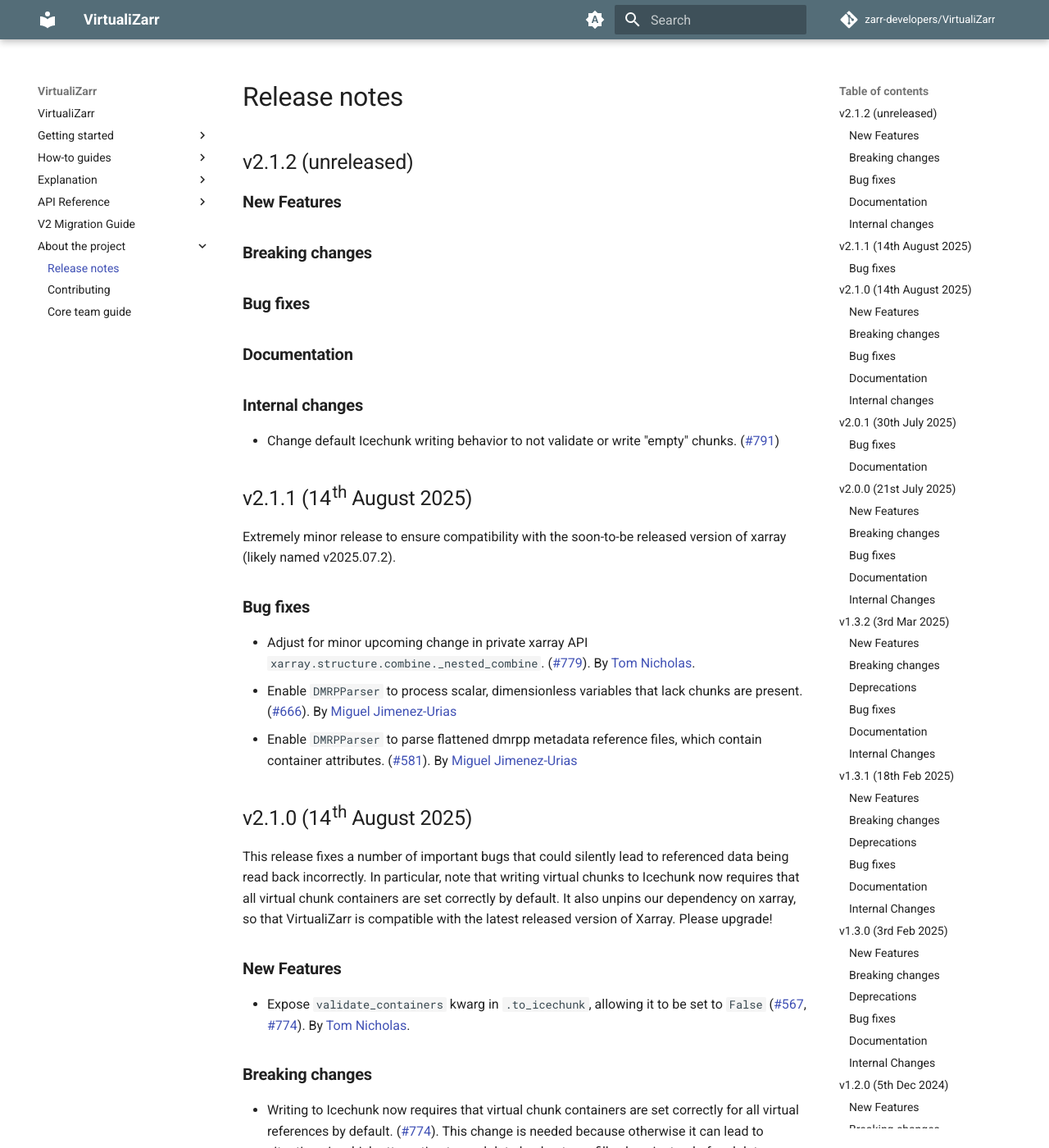
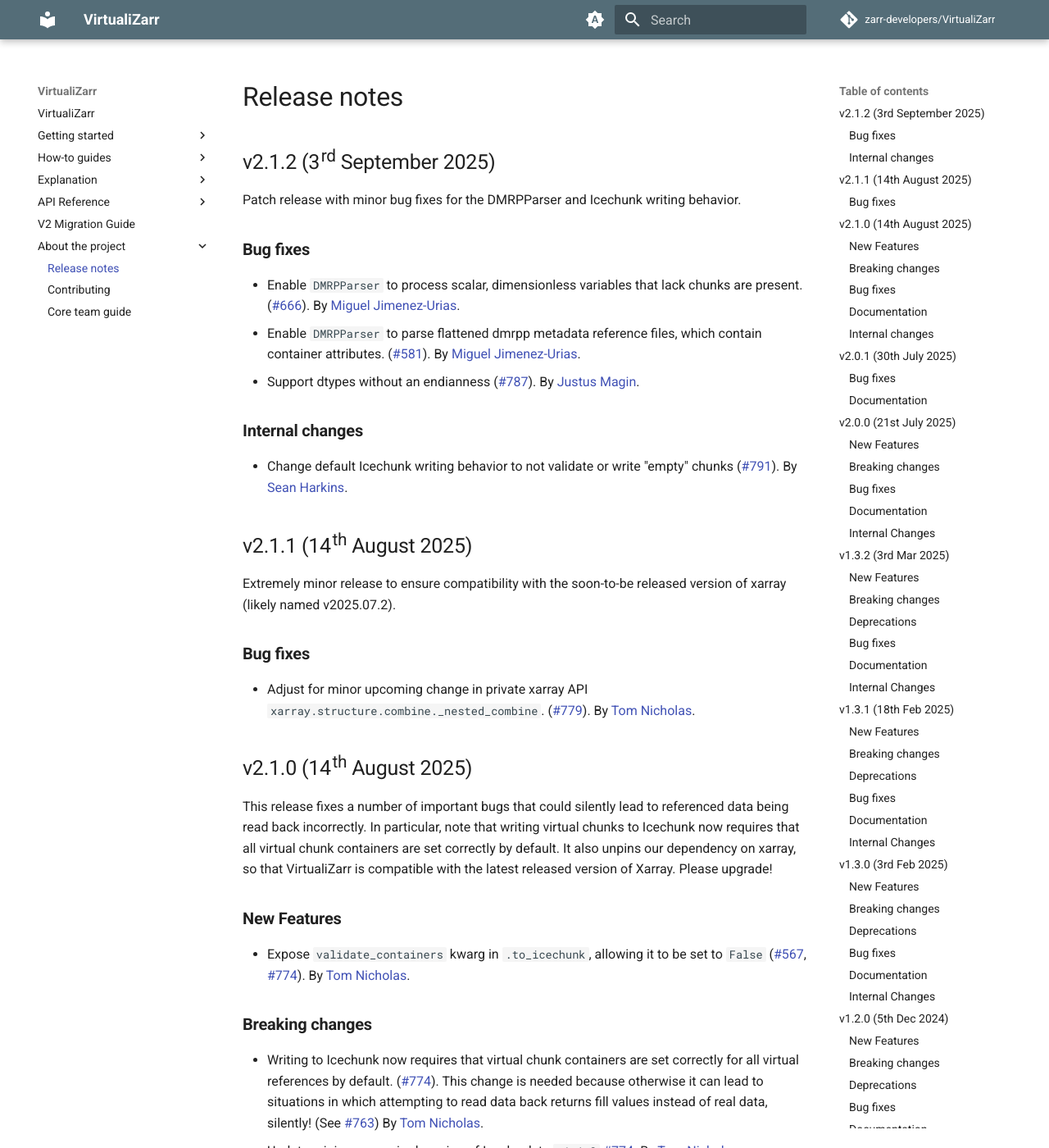
Before and after one commit to zarr-developers/VirtualiZarr, an MkDocs documentation site: the page built from docs/releases.md, in a window 1280 px wide and 1400 px high. Shown: the whole window at 82% size. Built offline with MkDocs 1.6.1 and Material for MkDocs 9.7.7, drawn with Linux system fonts in a browser that asks for light colours; comment, search, counter and statistics services are not loaded; the version menu is left out.

Commit message:
Polish release notes for v2.1.2 (#793)

```diff
--- a/docs/releases.md
+++ b/docs/releases.md
@@ -1,18 +1,21 @@
 # Release notes
 
-## v2.1.2 (unreleased)
+## v2.1.2 (3rd September 2025)
 
-### New Features
-
-### Breaking changes
+Patch release with minor bug fixes for the DMRPParser and Icechunk writing behavior.
 
 ### Bug fixes
 
-### Documentation
+- Enable `DMRPParser` to process scalar, dimensionless variables that lack chunks are present.
+  ([#666](https://github.com/zarr-developers/VirtualiZarr/pull/757)).
+  By [Miguel Jimenez-Urias](https://github.com/Mikejmnez).
+- Enable `DMRPParser` to parse flattened dmrpp metadata reference files, which contain container attributes.
+  ([#581](https://github.com/zarr-developers/VirtualiZarr/pull/757)).
+  By [Miguel Jimenez-Urias](https://github.com/Mikejmnez).
+- Support dtypes without an endianness ([#787](https://github.com/zarr-developers/VirtualiZarr/pull/787)). By [Justus Magin](https://github.com/keewis).
 
 ### Internal changes
-- Change default Icechunk writing behavior to not validate or write "empty" chunks.
-  ([#791](https://github.com/zarr-developers/VirtualiZarr/pull/791))
+- Change default Icechunk writing behavior to not validate or write "empty" chunks ([#791](https://github.com/zarr-developers/VirtualiZarr/pull/791)). By [Sean Harkins](https://github.com/sharkinsspatial).
 
 ## v2.1.1 (14th August 2025)
 
--- a/pyproject.toml
+++ b/pyproject.toml
@@ -20,7 +20,7 @@
 requires-python = ">=3.11"
 dynamic = ["version"]
 dependencies = [
-    "xarray>=2025.3.0",
+    "xarray>=2025.03.0",
     "numpy>=2.0.0",
     "universal-pathlib",
     "numcodecs>=0.15.1",
@@ -170,6 +170,7 @@
 numcodecs = "==0.15.1"
 zarr = "==3.1.0"
 obstore = "==0.5.1"
+icechunk = "==1.1.2"
 
 # Define commands to run within the test environments
 [tool.pixi.feature.test.tasks]
```
Also changed, not shown: other parts of docs/releases.md (+0 -6 lines).
